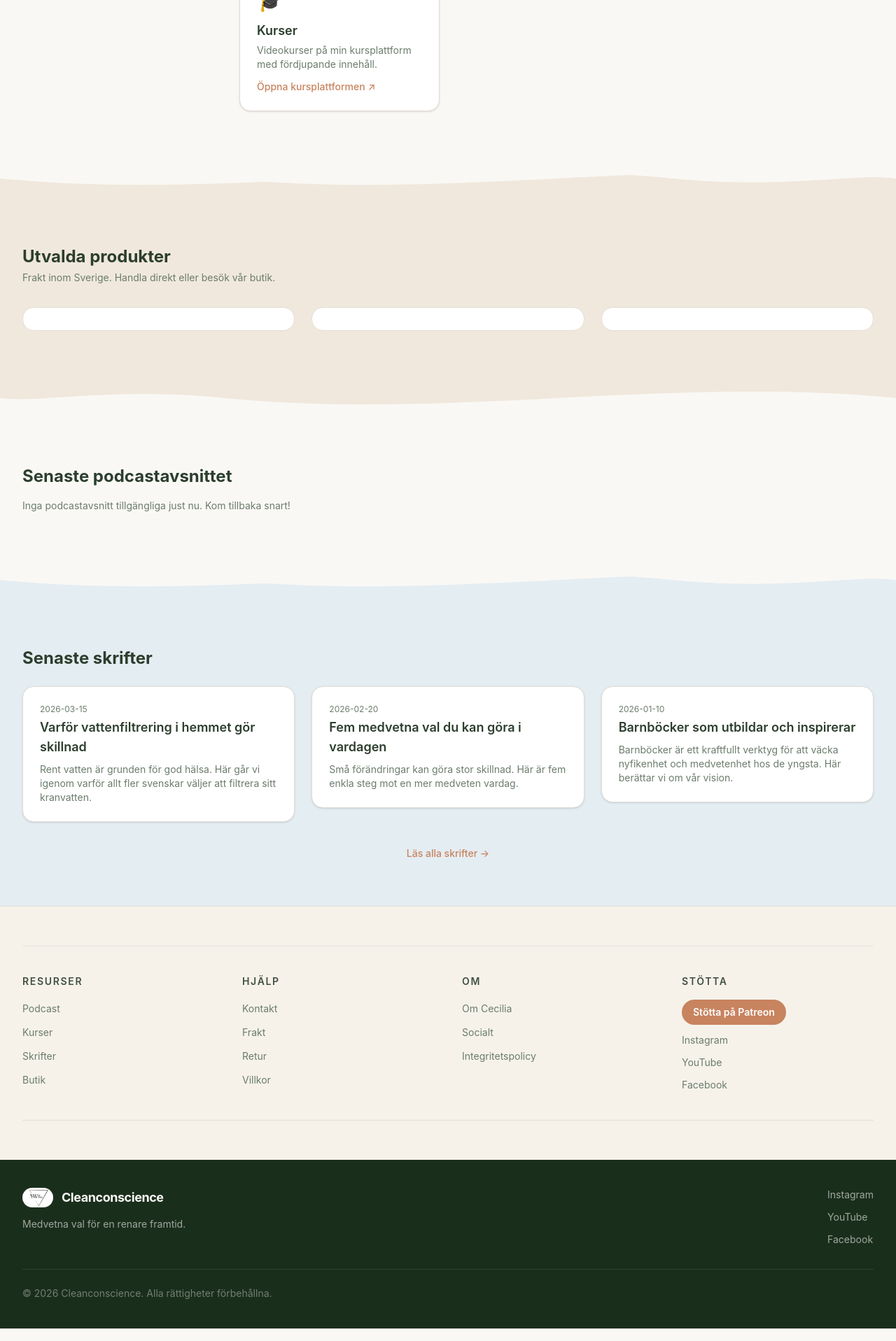
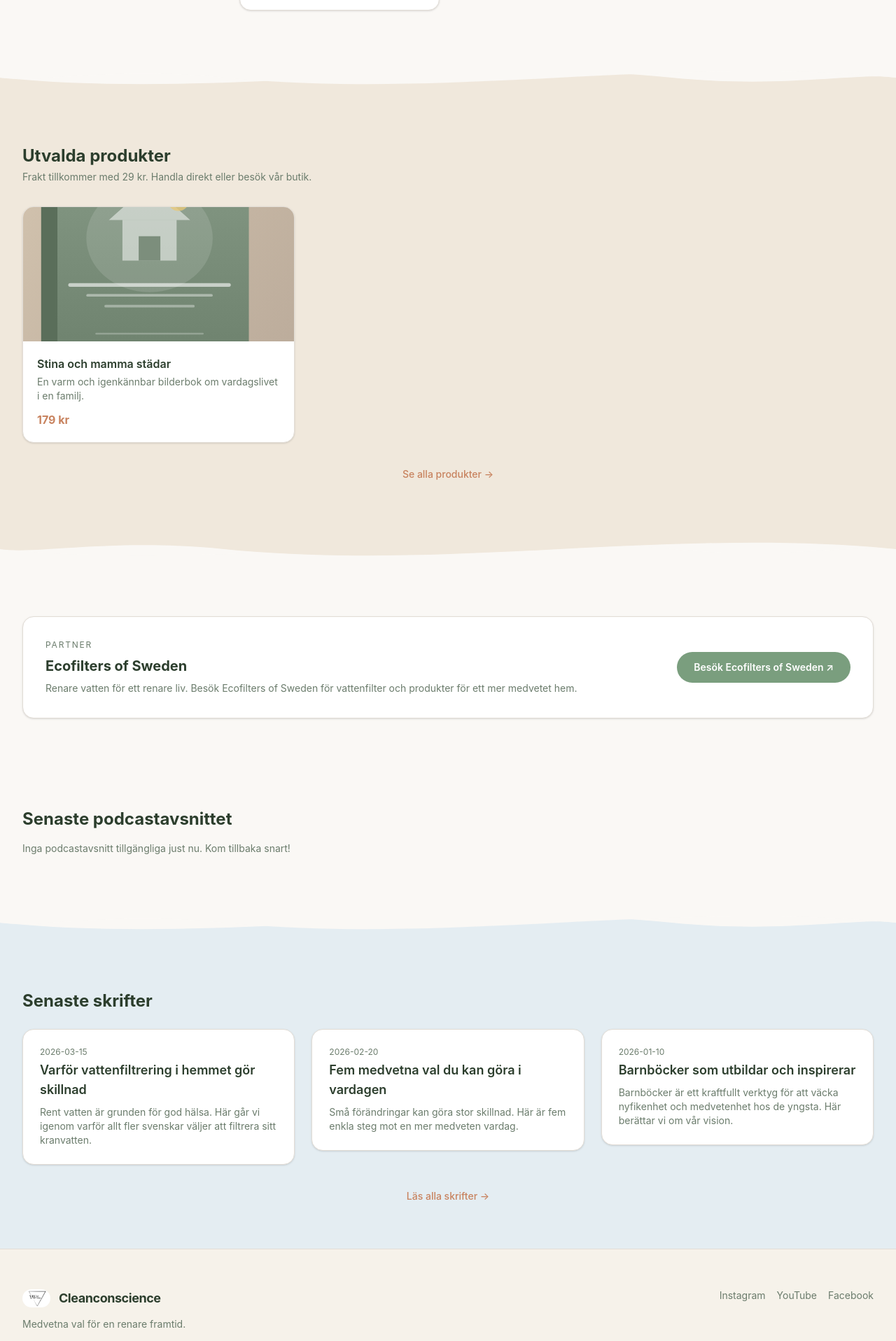
Before and after one commit to sjiimon94/Cleanconscience, a Next.js app: page / in a window 1280 px wide. Shown: the part 880-2797 px from the top of the page at 70% size. Built offline with nearby package versions, Linux system fonts and the light colour scheme; no server answers.

Commit message:
feat: Ecofilter link, real product cards, remove duplicate footer section, /stod page, 29kr shipping, Swish support"
Agent-Logs-Url: https://github.com/sjiimon94/Cleanconscience/sessions/4ae1f5ce-3711-45b6-a630-a2f78370b764

Co-authored-by: sjiimon94 <240912240+sjiimon94@users.noreply.github.com>

```diff
--- a/config/navigation.ts
+++ b/config/navigation.ts
@@ -7,4 +7,5 @@ export const navItems = [
   { label: "Socialt", href: "/socialt" },
   { label: "Om", href: "/om" },
   { label: "Kontakt", href: "/kontakt" },
+  { label: "Stöd", href: "/stod" },
 ] as const;
--- a/src/app/api/checkout/route.ts
+++ b/src/app/api/checkout/route.ts
@@ -2,6 +2,8 @@ import { NextRequest, NextResponse } from "next/server";
 import Stripe from "stripe";
 
 export const dynamic = "force-dynamic";
+
+const SHIPPING_AMOUNT_ORE = 2900; // 29 kr in öre
 
 function getStripe() {
   return new Stripe(process.env.STRIPE_SECRET_KEY!, {
@@ -28,9 +30,10 @@ export async function POST(req: NextRequest) {
     const stripe = getStripe();
 
     const session = await stripe.checkout.sessions.create({
-      payment_method_types: ["card"],
+      payment_method_types: ["card", "swish"],
       locale: "sv",
-      line_items: items.map(
+      line_items: [
+        ...items.map(
           (item: {
             name: string;
             priceInOre: number;
@@ -48,6 +51,17 @@ export async function POST(req: NextRequest) {
             quantity: item.quantity,
           })
         ),
+        {
+          price_data: {
+            currency: "sek",
+            product_data: {
+              name: "Frakt (Sverige)",
+            },
+            unit_amount: SHIPPING_AMOUNT_ORE,
+          },
+          quantity: 1,
+        },
+      ],
       mode: "payment",
       shipping_address_collection: {
         allowed_countries: ["SE"],
--- a/src/app/frakt/page.tsx
+++ b/src/app/frakt/page.tsx
@@ -29,8 +29,9 @@ export default function FraktPage() {
 
         <h2>2. Fraktkostnad</h2>
         <p>
-          Fraktkostnaden beräknas i kassan baserat på vikt och storlek.
-          Eventuella kampanjer med fri frakt annonseras på webbplatsen.
+          En fast fraktkostnad på <strong>29 kr</strong> tillkommer per
+          beställning. Fraktkostnaden visas tydligt i varukorgen och i kassan
+          innan du slutför din beställning.
         </p>
 
         <h2>3. Leveranstid</h2>
--- a/src/app/page.tsx
+++ b/src/app/page.tsx
@@ -4,7 +4,7 @@ import Link from "next/link";
 import { getAllPosts } from "@/lib/mdx";
 import { fetchEpisodes } from "@/lib/podcast";
 import { siteConfig } from "../config/site";
-import ShopifyBuyButton from "@/components/ShopifyBuyButton";
+import { products } from "@/data/products";
 import RevealOnScroll from "@/components/RevealOnScroll";
 import WaveDivider from "@/components/WaveDivider";
 
@@ -13,7 +13,14 @@ export const metadata: Metadata = {
   description: siteConfig.description,
 };
 
-const ctaCards = [
+const ctaCards: {
+  title: string;
+  description: string;
+  href: string;
+  emoji: string;
+  external: boolean;
+  image?: string;
+}[] = [
   {
     title: "Butik",
     description: "Böcker, vattenfiltrering och mer – fraktas inom Sverige.",
@@ -27,9 +34,6 @@ const ctaCards = [
     href: siteConfig.teachable.courses[0]?.url || siteConfig.teachable.schoolUrl,
     emoji: "🎓",
     external: true,
-    image:
-      siteConfig.teachable.courses[0]?.image ||
-      "/images/courses/teachable-editorial-placeholder.svg",
   },
   {
     title: "Podcast",
@@ -53,11 +57,8 @@ export default async function Home() {
   const latestEpisode = episodes.length > 0 ? episodes[0] : null;
   const latestPost = posts.length > 0 ? posts[0] : null;
 
-  /* Use configured product IDs, or placeholder IDs for demo */
-  const productIds =
-    siteConfig.shopify.productIds && siteConfig.shopify.productIds.length > 0
-      ? siteConfig.shopify.productIds.slice(0, 6)
-      : ["placeholder-1", "placeholder-2", "placeholder-3"];
+  /* Show only purchasable (in-stock) products */
+  const featuredProducts = products.filter((p) => p.inStock);
 
   return (
     <>
@@ -217,25 +218,93 @@ export default async function Home() {
           <RevealOnScroll>
             <h2 className="text-2xl font-bold text-ink">Utvalda produkter</h2>
             <p className="mt-1 text-sm text-ink-muted">
-              Frakt inom Sverige. Handla direkt eller besök vår butik.
+              Frakt tillkommer med 29 kr. Handla direkt eller besök vår butik.
             </p>
           </RevealOnScroll>
-          <div className="mt-8 grid gap-6 sm:grid-cols-2 lg:grid-cols-3">
-            {productIds.map((id, i) => (
-              <RevealOnScroll key={id} delay={i * 80}>
-                <div className="card-hover rounded-2xl border border-border-soft bg-white p-4">
-                  <ShopifyBuyButton productId={id} />
-                </div>
-              </RevealOnScroll>
-            ))}
-          </div>
+          {featuredProducts.length > 0 ? (
+            <div className="mt-8 grid gap-6 sm:grid-cols-2 lg:grid-cols-3">
+              {featuredProducts.map((product, i) => (
+                <RevealOnScroll key={product.id} delay={i * 80}>
+                  <Link
+                    href={`/butik/${product.slug}`}
+                    className="card-hover group block overflow-hidden rounded-2xl border border-border-soft bg-white shadow-sm"
+                  >
+                    <div className="h-48 w-full overflow-hidden bg-sand">
+                      <Image
+                        src={product.image}
+                        alt={product.name}
+                        width={600}
+                        height={400}
+                        className="h-full w-full object-cover transition-transform duration-500 group-hover:scale-[1.03]"
+                      />
+                    </div>
+                    <div className="p-5">
+                      <h3 className="font-semibold text-ink group-hover:text-sage-dark">
+                        {product.name}
+                      </h3>
+                      <p className="mt-1 text-sm text-ink-muted line-clamp-2">
+                        {product.shortDescription}
+                      </p>
+                      <p className="mt-3 text-base font-bold text-clay">
+                        {product.priceFormatted}
+                      </p>
+                    </div>
+                  </Link>
+                </RevealOnScroll>
+              ))}
+            </div>
+          ) : (
+            <p className="mt-8 text-sm text-ink-muted">
+              Inga produkter tillgängliga just nu. Kom tillbaka snart!
+            </p>
+          )}
+          <RevealOnScroll delay={200}>
+            <div className="mt-8 text-center">
+              <Link
+                href="/butik"
+                className="text-sm font-medium text-clay hover:text-clay-dark transition-colors"
+              >
+                Se alla produkter →
+              </Link>
+            </div>
+          </RevealOnScroll>
         </div>
       </section>
 
       {/* Wave transition: sand → warm-white */}
       <WaveDivider fillTop="#F0E8DC" fillBottom="#FAF8F5" />
 
-      {/* Senaste podcastavsnittet */}
+      {/* Ecofilters of Sweden */}
+      <section className="bg-warm-white px-4 py-16 sm:px-6 lg:px-8">
+        <div className="mx-auto max-w-7xl">
+          <RevealOnScroll>
+            <div className="flex flex-col gap-6 rounded-2xl border border-border-soft bg-white p-8 shadow-sm sm:flex-row sm:items-center">
+              <div className="flex-1">
+                <p className="text-xs uppercase tracking-[0.15em] text-ink-muted">
+                  Partner
+                </p>
+                <h2 className="mt-2 text-xl font-bold text-ink">
+                  Ecofilters of Sweden
+                </h2>
+                <p className="mt-2 text-sm text-ink-muted">
+                  Renare vatten för ett renare liv. Besök Ecofilters of Sweden
+                  för vattenfilter och produkter för ett mer medvetet hem.
+                </p>
+              </div>
+              <a
+                href="https://www.ecofilterofsweden.se"
+                target="_blank"
+                rel="noopener noreferrer"
+                className="shrink-0 rounded-full bg-sage px-6 py-3 text-sm font-semibold text-white transition-colors hover:bg-sage-dark"
+              >
+                Besök Ecofilters of Sweden ↗
+              </a>
+            </div>
+          </RevealOnScroll>
+        </div>
+      </section>
+
+      {/* Wave: warm-white → warm-white (reuse same background for podcast) */}
       <section className="bg-warm-white px-4 py-16 sm:px-6 lg:px-8">
         <div className="mx-auto max-w-7xl">
           <RevealOnScroll>
--- a/src/app/sitemap.ts
+++ b/src/app/sitemap.ts
@@ -17,6 +17,7 @@ export default async function sitemap(): Promise<MetadataRoute.Sitemap> {
     "/socialt",
     "/om",
     "/kontakt",
+    "/stod",
     "/integritetspolicy",
     "/villkor",
     "/retur",
--- /dev/null
+++ b/src/app/stod/page.tsx
@@ -0,0 +1,93 @@
+import type { Metadata } from "next";
+import Link from "next/link";
+import { siteConfig } from "../../config/site";
+
+export const metadata: Metadata = {
+  title: "Stöd projektet",
+  description:
+    "Stötta Cleanconscience via Patreon eller Swish och hjälp till att hålla projektet igång.",
+};
+
+const swishNumber = "123 456 78 90"; // TODO: replace with real Swish number
+
+export default function StodPage() {
+  const patreonUrl = siteConfig.support.patreonUrl?.trim();
+
+  return (
+    <div className="mx-auto max-w-2xl px-4 py-20 sm:px-6 lg:px-8">
+      <h1 className="text-3xl font-bold tracking-tight text-ink">
+        Stöd projektet
+      </h1>
+      <p className="mt-4 text-base leading-relaxed text-ink-muted">
+        Tack för att du vill stötta Cleanconscience! Ditt bidrag hjälper mig att
+        fortsätta skapa innehåll om hälsa, medvetna val och en renare vardag –
+        för dig och för framtida generationer.
+      </p>
+
+      <div className="mt-12 space-y-8">
+        {/* Patreon */}
+        <div className="rounded-2xl border border-border-soft bg-white p-8 shadow-sm">
+          <h2 className="text-xl font-semibold text-ink">Patreon</h2>
+          <p className="mt-2 text-sm text-ink-muted">
+            Bli månadsgivare på Patreon och få tillgång till exklusivt innehåll,
+            tidig åtkomst till avsnitt och möjligheten att stötta arbetet
+            löpande.
+          </p>
+          {patreonUrl ? (
+            <a
+              href={patreonUrl}
+              target="_blank"
+              rel="noopener noreferrer"
+              className="mt-6 inline-flex items-center gap-2 rounded-full bg-clay px-6 py-3 text-sm font-semibold text-white transition-colors hover:bg-clay-dark"
+            >
+              Stötta på Patreon ↗
+            </a>
+          ) : (
+            <p className="mt-4 text-sm text-ink-muted italic">
+              Patreon-länk kommer snart.
+            </p>
+          )}
+        </div>
+
+        {/* Swish */}
+        <div className="rounded-2xl border border-border-soft bg-white p-8 shadow-sm">
+          <h2 className="text-xl font-semibold text-ink">Swish</h2>
+          <p className="mt-2 text-sm text-ink-muted">
+            Skicka en engångsgåva direkt via Swish – snabbt och enkelt.
+          </p>
+          <div className="mt-6 inline-flex items-center gap-3 rounded-xl bg-sand px-6 py-4">
+            <span className="text-2xl">📱</span>
+            <div>
+              <p className="text-xs uppercase tracking-[0.12em] text-ink-muted">
+                Swish-nummer
+              </p>
+              <p className="text-xl font-bold text-ink">{swishNumber}</p>
+            </div>
+          </div>
+          <p className="mt-4 text-sm text-ink-muted">
+            Ange gärna &quot;Cleanconscience&quot; som meddelande.
+          </p>
+        </div>
+
+        {/* Swish Handel */}
+        <div className="rounded-2xl border border-border-soft bg-white p-8 shadow-sm">
+          <h2 className="text-xl font-semibold text-ink">Swish i kassan</h2>
+          <p className="mt-2 text-sm text-ink-muted">
+            När du handlar i butiken kan du betala med Swish direkt i
+            betalningsflödet via Stripe – välj &quot;Swish&quot; vid kassan.
+          </p>
+          <Link
+            href="/butik"
+            className="mt-6 inline-flex items-center gap-2 rounded-full border border-border-soft px-6 py-3 text-sm font-medium text-ink transition-colors hover:bg-sand"
+          >
+            Gå till butiken →
+          </Link>
+        </div>
+      </div>
+
+      <p className="mt-12 text-sm text-ink-muted">
+        Tack från hjärtat för ditt stöd! 💚
+      </p>
+    </div>
+  );
+}
--- a/src/app/varukorg/page.tsx
+++ b/src/app/varukorg/page.tsx
@@ -5,10 +5,16 @@ import { useState } from "react";
 import { useCart } from "@/context/CartContext";
 
 export default function VarukorgPage() {
-  const { items, totalItems, totalPriceFormatted, removeItem, updateQuantity } =
+  const { items, totalItems, removeItem, updateQuantity } =
     useCart();
   const [loading, setLoading] = useState(false);
   const [error, setError] = useState<string | null>(null);
+
+  const SHIPPING_ORE = 2900;
+  const totalPriceOre =
+    items.reduce((sum, item) => sum + item.priceInOre * item.quantity, 0) +
+    SHIPPING_ORE;
+  const totalPriceWithShipping = `${Math.floor(totalPriceOre / 100)} kr`;
 
   async function handleCheckout() {
     setLoading(true);
@@ -131,12 +137,12 @@ export default function VarukorgPage() {
       {/* Summary */}
       <div className="mt-8 rounded-2xl border border-border-soft bg-white p-6 shadow-sm">
         <div className="flex items-center justify-between text-ink-muted">
-          <span>Frakt</span>
-          <span className="font-medium text-sage-dark">Gratis (Sverige)</span>
+          <span>Frakt (Sverige)</span>
+          <span className="font-medium text-ink">29 kr</span>
         </div>
         <div className="mt-3 flex items-center justify-between border-t border-border-soft pt-3">
           <span className="text-lg font-bold text-ink">Totalt</span>
-          <span className="text-2xl font-bold text-ink">{totalPriceFormatted}</span>
+          <span className="text-2xl font-bold text-ink">{totalPriceWithShipping}</span>
         </div>
 
         {error && (
--- a/src/components/Footer.tsx
+++ b/src/components/Footer.tsx
@@ -35,6 +35,7 @@ const footerColumns = [
     links: [
       { label: "Om Cecilia", href: "/om" },
       { label: "Socialt", href: "/socialt" },
+      { label: "Stöd projektet", href: "/stod" },
       { label: "Integritetspolicy", href: "/integritetspolicy" },
     ],
   },
@@ -47,6 +48,42 @@ export default function Footer() {
     <footer className="border-t border-border-soft">
       <div className="bg-sand/45">
         <div className="mx-auto max-w-7xl px-4 py-14 sm:px-6 lg:px-8">
+          {/* Brand row */}
+          <div className="mb-10 flex flex-col gap-6 sm:flex-row sm:items-start sm:justify-between">
+            <div>
+              <Link
+                href="/"
+                className="inline-flex items-center gap-3 text-lg font-bold tracking-tight text-ink transition-colors hover:text-clay"
+              >
+                <Image
+                  src="/images/Logotyp.jpg"
+                  alt="Cleanconscience logotyp"
+                  width={40}
+                  height={40}
+                  className="rounded-full object-cover"
+                />
+                <span>{siteConfig.siteName}</span>
+              </Link>
+              <p className="mt-2 max-w-xs text-sm text-ink-muted">
+                Medvetna val för en renare framtid.
+              </p>
+            </div>
+            {/* Social links */}
+            <div className="flex flex-wrap gap-4">
+              {socialLinks.map((link) => (
+                <a
+                  key={link.label}
+                  href={link.href}
+                  target="_blank"
+                  rel="noopener noreferrer"
+                  className="text-sm text-ink-muted transition-colors hover:text-sage-dark"
+                >
+                  {link.label}
+                </a>
+              ))}
+            </div>
+          </div>
+
           <div className="grid gap-10 border-y border-border-soft/80 py-10 md:grid-cols-2 xl:grid-cols-4">
             {footerColumns.map((column) => (
               <div key={column.title}>
@@ -72,87 +109,50 @@ export default function Footer() {
                 Stötta
               </h3>
               <div className="mt-4 space-y-3">
+                <Link
+                  href="/stod"
+                  className="inline-flex items-center rounded-full bg-clay px-4 py-2 text-sm font-semibold text-white transition-colors hover:bg-clay-dark"
+                >
+                  Stötta projektet
+                </Link>
                 {patreonUrl && (
                   <a
                     href={patreonUrl}
                     target="_blank"
                     rel="noopener noreferrer"
-                    className="inline-flex items-center rounded-full bg-clay px-4 py-2 text-sm font-semibold text-white transition-colors hover:bg-clay-dark"
+                    className="block text-sm text-ink-muted transition-colors hover:text-sage-dark"
                   >
-                    Stötta på Patreon
+                    Patreon ↗
                   </a>
                 )}
-                {socialLinks.slice(0, 3).map((link) => (
                 <a
-                    key={link.label}
-                    href={link.href}
+                  href="https://www.ecofilterofsweden.se"
                   target="_blank"
                   rel="noopener noreferrer"
                   className="block text-sm text-ink-muted transition-colors hover:text-sage-dark"
                 >
-                    {link.label}
+                  Ecofilters of Sweden ↗
                 </a>
-                ))}
-              </div>
-            </div>
               </div>
             </div>
           </div>
 
-      <div className="bg-deep-forest text-warm-white/80">
-        <div className="mx-auto max-w-7xl px-4 py-10 sm:px-6 lg:px-8">
-          <div className="flex flex-col gap-8 sm:flex-row sm:items-start sm:justify-between">
-            <div>
-              <Link
-                href="/"
-                className="inline-flex items-center gap-3 text-lg font-bold tracking-tight text-warm-white"
-              >
-                <Image
-                  src="/images/Logotyp.jpg"
-                  alt="Cleanconscience logotyp"
-                  width={44}
-                  height={44}
-                  className="rounded-full object-cover"
-                />
-                <span>{siteConfig.siteName}</span>
-              </Link>
-              <p className="mt-2 max-w-md text-sm text-warm-white/60">
-                Medvetna val för en renare framtid.
+          <div className="mt-8 flex flex-col items-start justify-between gap-4 text-sm text-ink-muted sm:flex-row sm:items-center">
+            <p>
+              © {new Date().getFullYear()} {siteConfig.siteName}. Alla
+              rättigheter förbehållna.
             </p>
-            </div>
-            <div className="grid gap-3 text-sm">
-              {socialLinks.map((link) => (
-                <a
-                  key={link.label}
-                  href={link.href}
-                  target="_blank"
-                  rel="noopener noreferrer"
-                  className="text-warm-white/60 transition-colors hover:text-clay-light"
-                >
-                  {link.label}
-                </a>
-              ))}
-            </div>
-          </div>
-          <div className="mt-8 border-t border-warm-white/10 pt-6 text-sm text-warm-white/40">
-            © {new Date().getFullYear()} {siteConfig.siteName}. Alla rättigheter
-            förbehållna.
-          </div>
-        </div>
-      </div>
-
-      <div className="border-t border-border-soft bg-warm-white">
-        <div className="mx-auto flex max-w-7xl flex-col items-center justify-center gap-3 px-4 py-5 text-center sm:flex-row sm:gap-4 sm:px-6 lg:px-8">
+            <div className="flex items-center gap-3">
               <Image
                 src="/images/broderna-strandevall.svg"
                 alt="Bröderna Strandevall logotyp"
-            width={120}
-            height={32}
-            className="h-auto w-[120px]"
+                width={100}
+                height={28}
+                className="h-auto w-[100px]"
               />
-          <p className="text-sm text-ink-muted">
-            Hemsidan skapad och underhållen av Bröderna Strandevall
-          </p>
+              <span>Skapad av Bröderna Strandevall</span>
+            </div>
+          </div>
         </div>
       </div>
     </footer>
```
Also changed, not shown: 1 other file (tests, documents, lock files or other folders). Lines whose indentation alone changed are shown as unchanged.
